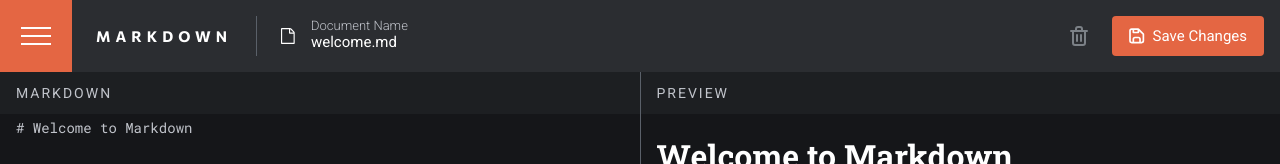
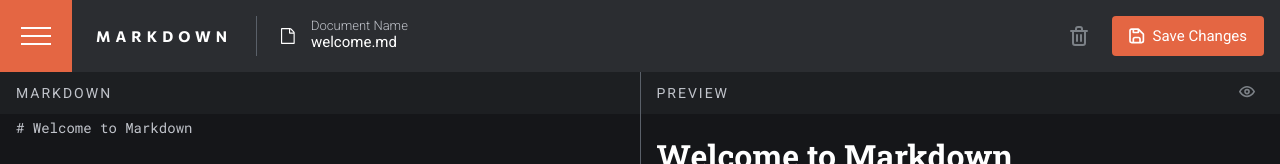
Before and after one commit to nablanco/browser-markdown-editor, a React (Create React App) app: page / in a window 1280 px wide. Shown: the top 164 px of the page. Built offline with nearby package versions, Linux system fonts and the light colour scheme.

Commit message:
Markdown editor is functional and styled

```diff
--- a/src/App.js
+++ b/src/App.js
@@ -170,7 +170,6 @@ const App = () => {
   return (
     <>
       <GlobalStyle theme={theme} />
-      {console.log(theme.color.htmlheaders)}
       <StyledApp>
         <Navigation
           showSidebar={showSidebar}
--- a/src/components/Home/Home.js
+++ b/src/components/Home/Home.js
@@ -1,4 +1,4 @@
-import React, { useContext } from "react";
+import React, { useContext, useState } from "react";
 import styled from "styled-components";
 import { ThemeContext } from "../../themes/themeContext";
 
@@ -27,12 +27,17 @@ const Divider = styled.div`
 
 const Home = ({ inputRef, showSidebar }) => {
   const { theme } = useContext(ThemeContext);
+  const [showPreview, setShowPreview] = useState(false);
+
+  const handlePreview = () => {
+    showPreview ? setShowPreview(false) : setShowPreview(true);
+  };
 
   return (
     <StyledHome showSidebar={showSidebar} theme={theme}>
-      <MarkdownEditorWindow ref={inputRef} />
+      <MarkdownEditorWindow ref={inputRef} showPreview={showPreview} />
       <Divider theme={theme} />
-      <PreviewWindow />
+      <PreviewWindow showPreview={showPreview} handlePreview={handlePreview} />
     </StyledHome>
   );
 };
--- a/src/components/Home/MarkdownEditorWindow.js
+++ b/src/components/Home/MarkdownEditorWindow.js
@@ -4,7 +4,7 @@ import { ThemeContext } from "../../themes/themeContext";
 import { DocumentContext } from "../../documents/documentContext";
 
 const StyledEditorContainer = styled.div`
-  display: flex;
+  display: ${({ showPreview }) => (showPreview ? "none" : "flex")};
   flex-flow: column nowrap;
   height: 100%;
   width: 50%;
@@ -45,7 +45,7 @@ const MarkdownEditorWindow = forwardRef((props, inputRef) => {
     useContext(DocumentContext);
 
   return (
-    <StyledEditorContainer>
+    <StyledEditorContainer showPreview={props.showPreview}>
       <TitleContainer theme={theme}>MARKDOWN</TitleContainer>
       <Editor
         type="text"
@@ -55,7 +55,6 @@ const MarkdownEditorWindow = forwardRef((props, inputRef) => {
             : "You delete all your work! Please create a new document in the sidebar :)"
         }
         onChange={onDocumentContentChange}
-        showSidebar={props.showSidebar}
         ref={inputRef}
         theme={theme}
         {...props}
--- a/src/components/Home/PreviewWindow.js
+++ b/src/components/Home/PreviewWindow.js
@@ -1,14 +1,15 @@
 import React, { useContext } from "react";
 import styled from "styled-components";
 import Markdown from "markdown-to-jsx";
+import iconShowPreivew from "../../assets/icon-show-preview.svg";
 import { ThemeContext } from "../../themes/themeContext";
 import { DocumentContext } from "../../documents/documentContext";
 
-const StyledEditor = styled.div`
+const StyledPreview = styled.div`
   display: flex;
   flex-flow: column nowrap;
   height: 100%;
-  width: 50%;
+  width: ${({ showPreview }) => (showPreview ? "100%" : "50%")};
   color: ${(props) => props.theme.color.markdownbody};
   background-color: ${(props) => props.theme.background.main};
 `;
@@ -23,8 +24,29 @@ const TitleContainer = styled.div`
   padding-left: 16px;
   display: flex;
   align-items: center;
+  justify-content: space-between;
   color: ${({ theme }) => theme.color.sectionheader};
   background-color: ${({ theme }) => theme.background.sectionheader};
+`;
+
+const PreviewButton = styled.button`
+  height: 20px;
+  width: 18px;
+  margin-right: 24px;
+  padding: 0%;
+  background-color: ${({ theme }) => theme.background.sectionheader};
+  cursor: pointer;
+  border: none;
+
+  &:hover {
+    color: #e46643;
+  }
+`;
+const PreviewIcon = styled.img`
+  &:hover {
+    filter: invert(55%) sepia(52%) saturate(4781%) hue-rotate(339deg)
+      brightness(99%) contrast(80%);
+  }
 `;
 
 const MarkdownContainer = styled.div`
@@ -33,19 +55,28 @@ const MarkdownContainer = styled.div`
   overflow: auto;
 `;
 
-const MarkdownEditor = () => {
+const PreviewWindow = ({ showPreview, handlePreview }) => {
   const { theme } = useContext(ThemeContext);
   const { activeDocument } = useContext(DocumentContext);
 
   return (
-    <StyledEditor theme={theme} activeDocument={activeDocument}>
-      <TitleContainer theme={theme}>PREVIEW</TitleContainer>
+    <StyledPreview
+      theme={theme}
+      showPreview={showPreview}
+      activeDocument={activeDocument}
+    >
+      <TitleContainer theme={theme}>
+        PREVIEW
+        <PreviewButton theme={theme} onClick={() => handlePreview()}>
+          <PreviewIcon src={iconShowPreivew} />
+        </PreviewButton>
+      </TitleContainer>
       <MarkdownContainer>
         <Markdown>{activeDocument.content}</Markdown>
       </MarkdownContainer>
-    </StyledEditor>
+    </StyledPreview>
   );
 };
 
-MarkdownEditor.displayName = "MarkdownEditor";
-export default MarkdownEditor;
+PreviewWindow.displayName = "MarkdownEditor";
+export default PreviewWindow;
--- /dev/null
+++ b/src/components/Modal/Modal.js
@@ -0,0 +1,5 @@
+import React from "react";
+
+const Modal = () => {};
+
+export default Modal;
```
